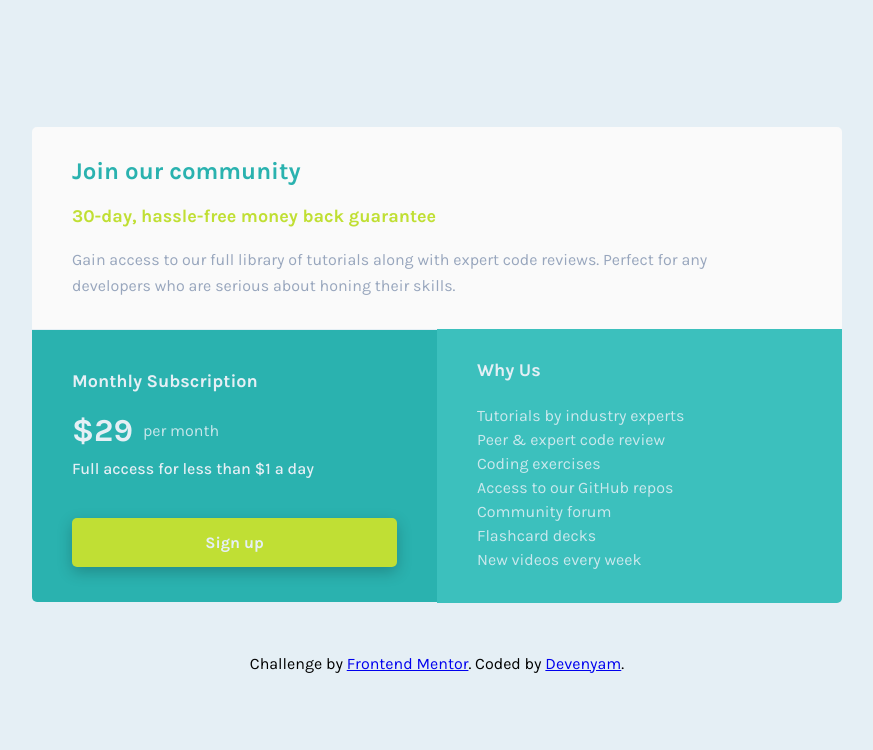
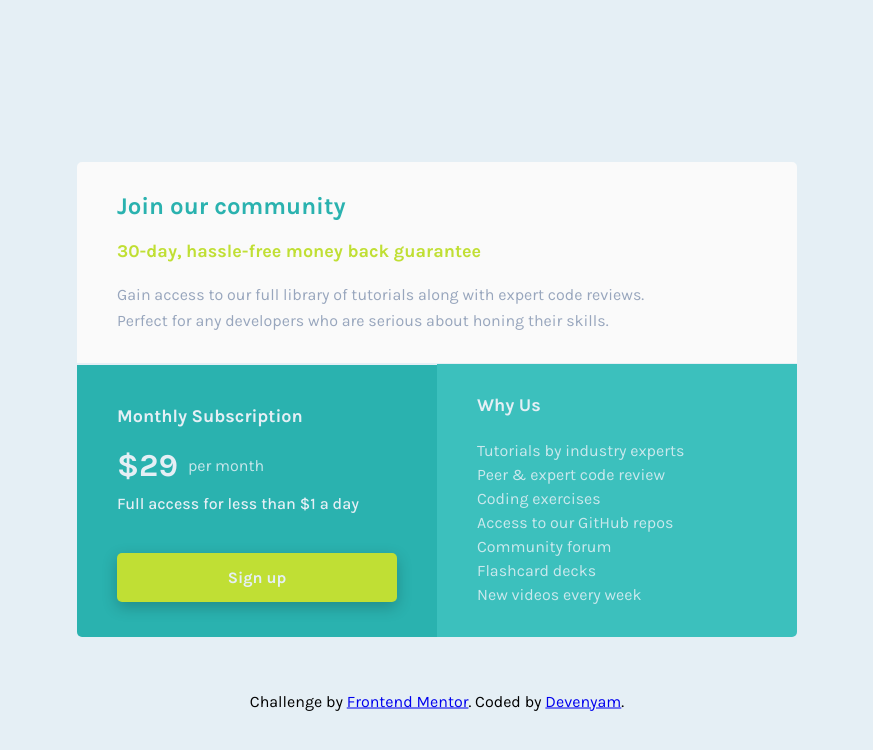
Before and after one commit to devenyam/Single-Price-Grid-Component, a plain HTML site: page index.html in a window 1280 px wide. Shown: the whole page, without its empty margins (203-1076 px from the left). Drawn offline with Linux system fonts and the light colour scheme.

Commit message:
Update style.css

```diff
--- a/style.css
+++ b/style.css
@@ -164,7 +164,7 @@ body {
     display: grid;
     grid-template-columns: repeat(2, 1fr);
     border-radius: 20px;
-    max-width: 900px;
+    max-width: 800px;
   }
 
   .container > * {
@@ -196,7 +196,9 @@ body {
 
   .attribution {
     display: block;
-    text-align: center;
-    padding-top: 50px;
+    position: absolute;
+    bottom: 10%;
+    left: 50%;
+    transform: translate(-50%, -50%);
   }
 }
```
